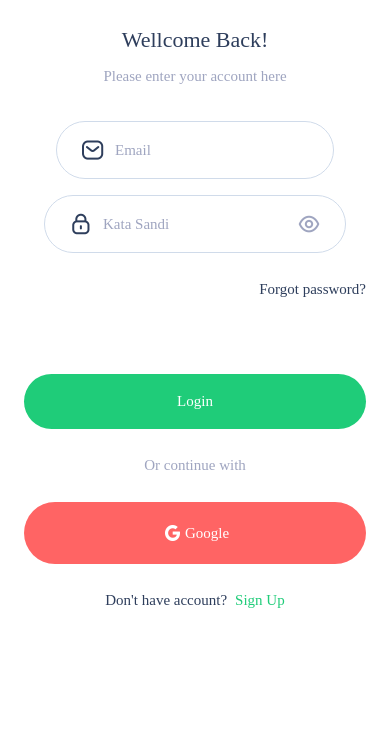
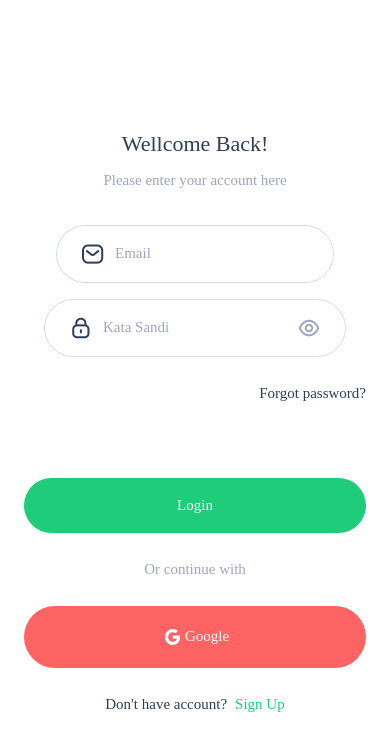
Before and after one commit to haileykwen/mob-masakuy, a React Native app: screen / in a window 390 px wide. Shown: the top 750 px of the page. Built offline with nearby package versions, Linux system fonts and the light colour scheme.

Commit message:
fix min height sign in screen

```diff
--- a/src/screens/Signin/index.tsx
+++ b/src/screens/Signin/index.tsx
@@ -37,6 +37,7 @@ export default Signin;
 
 const styles = StyleSheet.create({
     container: {
+        minHeight: GlobalStyle.fullHeight,
         padding: GlobalStyle.paddingPrimary,
         justifyContent: 'center',
         alignItems: 'center'
```
